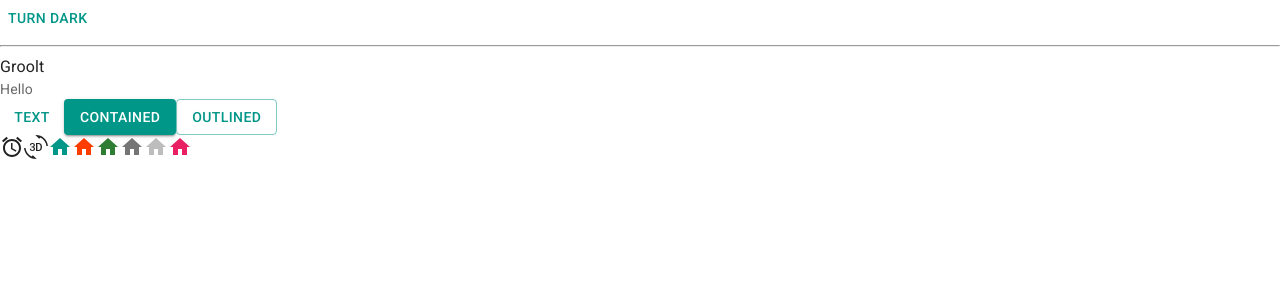
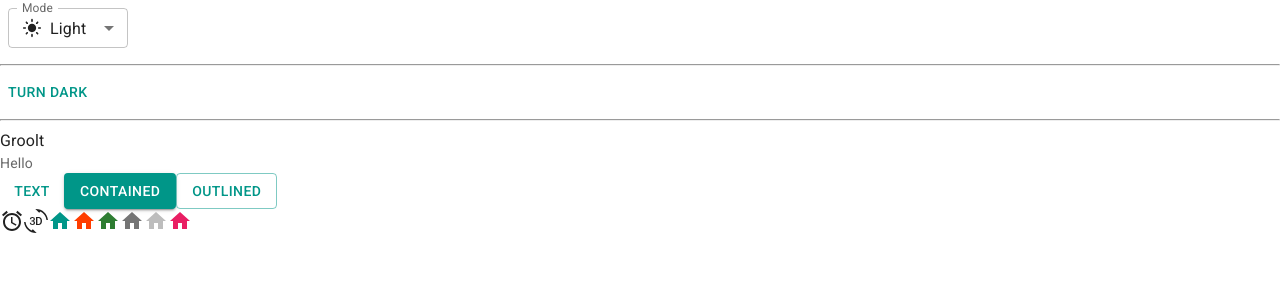
Before and after one commit to Groolt/trello-clone, a React (Vite) app: page / in a window 1280 px wide. Shown: the top 300 px of the page. Built offline with nearby package versions, Linux system fonts and the light colour scheme.

Commit message:
Finish Mode DarkLight

```diff
--- a/src/App.jsx
+++ b/src/App.jsx
@@ -3,6 +3,51 @@
 import { pink } from '@mui/material/colors'
 import Typography from '@mui/material/Typography'
 import { useColorScheme } from '@mui/material/styles'
+import InputLabel from '@mui/material/InputLabel'
+import MenuItem from '@mui/material/MenuItem'
+import FormControl from '@mui/material/FormControl'
+import Select from '@mui/material/Select'
+import LightModeIcon from '@mui/icons-material/LightMode'
+import DarkModeOutlinedIcon from '@mui/icons-material/DarkModeOutlined'
+import SettingsBrightnessIcon from '@mui/icons-material/SettingsBrightness'
+import Box from '@mui/material/Box'
+
+function ModeSelect() {
+  const { mode, setMode } = useColorScheme()
+  const handleChange = (event) => {
+    setMode(event.target.value)
+  }
+
+  return (
+    <FormControl sx={{ m: 1, minWidth: 120 }} size="small">
+      <InputLabel id="label-select-dark-light-mode">Mode</InputLabel>
+      <Select
+        labelId="label-select-dark-light-mode"
+        id="select-dark-light-mode"
+        value={mode}
+        label="Mode"
+        onChange={handleChange}
+      >
+        <MenuItem value="light">
+          <div style={{ display: 'flex', alignItems: 'center', gap: '8px' }}>
+            <LightModeIcon fontSize = 'small'/> Light
+          </div>
+        </MenuItem>
+        <MenuItem value="system">
+          <div style={{ display: 'flex', alignItems: 'center', gap: '8px' }}>
+            <SettingsBrightnessIcon fontSize = 'small'/> System
+          </div>
+        </MenuItem>
+        <MenuItem value="dark">
+          <Box sx={{ display: 'flex', alignItems: 'center', gap: 1 }} >
+            <DarkModeOutlinedIcon fontSize = 'small'/> Dark
+          </Box>
+        </MenuItem>
+      </Select>
+    </FormControl>
+  )
+}
+
 function ModeToggle() {
   const { mode, setMode } = useColorScheme()
   return (
@@ -19,6 +64,8 @@
 function App() {
   return (
     <>
+      <ModeSelect/>
+      <hr/>
       <ModeToggle/>
       <hr/>
       <div>
```
